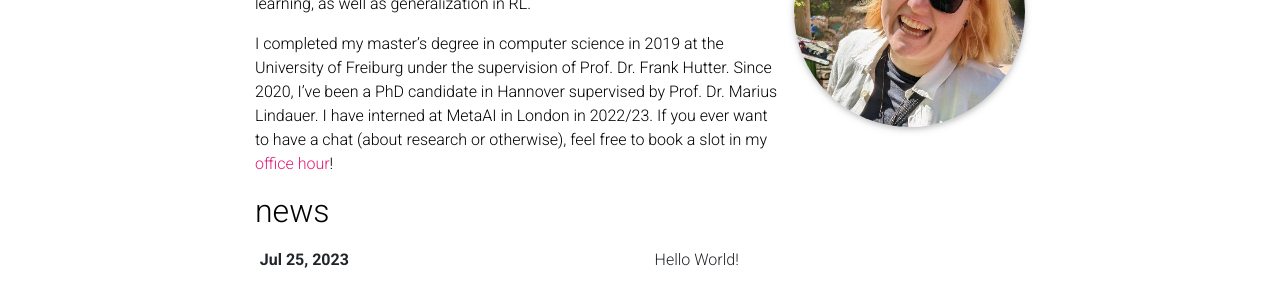
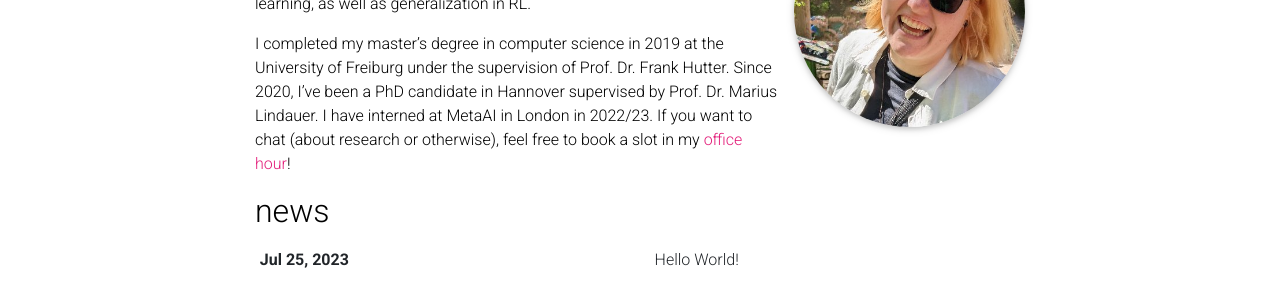
Before and after one commit to TheEimer/theeimer.github.io, a Jekyll site: the page built from _pages/about.md, in a window 1280 px wide and 1021 px high. Shown: the part 306-606 px from the top of the window. Built offline with Jekyll 4.4.1, drawn with Linux system fonts in a browser that asks for light colours; full-size pictures stand in for the smaller copies a plugin makes; comment, search, counter and statistics services are not loaded; a style sheet for code colours, icons or effects is not loaded.

```diff
--- a/_config.yml
+++ b/_config.yml
@@ -275,8 +275,8 @@ display_categories: ['blockquotes'] # these categories will be displayed on the
 
 scholar:
 
-  last_name: [Eimer]
-  first_name: [Theresa]
+  last_name: Eimer
+  first_name: [Theresa, T.]
 
   style: apa
   locale: en
--- a/_pages/about.md
+++ b/_pages/about.md
@@ -24,4 +24,4 @@ Link to your social media connections, too. This theme is set up to use [Font Aw
 
 I am a researcher at the Leibniz University of Hannover currently working towards my PhD. I focus on making Reinforcement Learning agents more general by dynamically adapting their behavior. I'm interested in all things AutoRL, especially dynamic algorithm configuration for RL and curriculum learning, as well as generalization in RL.
 
-I completed my master’s degree in computer science in 2019 at the University of Freiburg under the supervision of Prof. Dr. Frank Hutter. Since 2020, I've been a PhD candidate in Hannover supervised by Prof. Dr. Marius Lindauer. I have interned at MetaAI in London in 2022/23. If you ever want to have a chat (about research or otherwise), feel free to book a slot in my [office hour](https://calendar.app.google/tMdop6qyU59B1XF5A)!
+I completed my master’s degree in computer science in 2019 at the University of Freiburg under the supervision of Prof. Dr. Frank Hutter. Since 2020, I've been a PhD candidate in Hannover supervised by Prof. Dr. Marius Lindauer. I have interned at MetaAI in London in 2022/23. If you want to chat (about research or otherwise), feel free to book a slot in my [office hour](https://calendar.app.google/tMdop6qyU59B1XF5A)!
```
